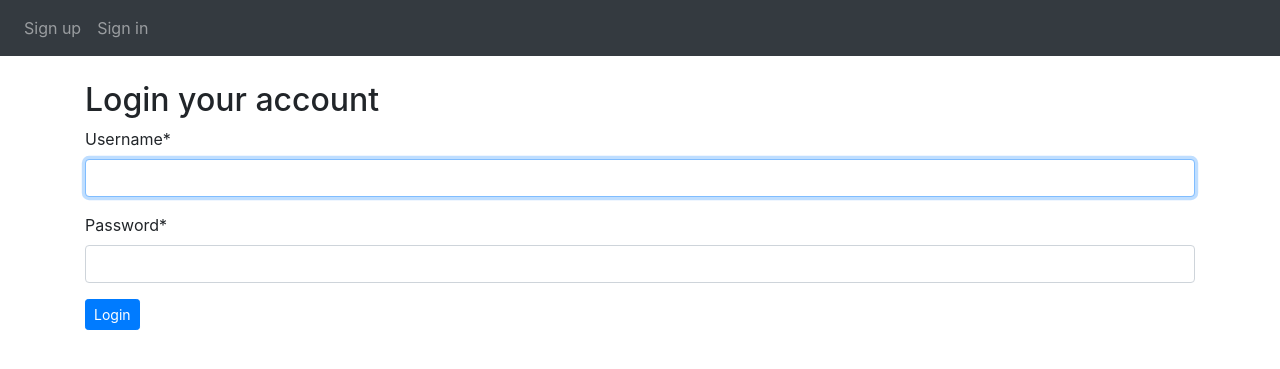
After one commit to erictumuti/django-blog-app, a Django app: page /account/signin/ in a window 1280 px wide. The commit adds this page. Shown: the top 369 px of the page. Run offline with Django 3.2, Linux system fonts and the light colour scheme; some libraries are stand-ins or nearby versions.

Commit message:
user registration and login form using django authentication form and crispy for bootstrap auth

```diff
--- a/App_Login/urls.py
+++ b/App_Login/urls.py
@@ -2,6 +2,10 @@
 from django.urls import path
 from . import views
 
+app_name = 'App_Login'
+
 urlpatterns = [
-
+   path('signup/', views.sign_up, name='signup'),
+   path('signin/', views.login_page, name='signin'),
+   path('logout/', views.logout_user, name='logout'),
 ]
--- a/App_Login/views.py
+++ b/App_Login/views.py
@@ -1,3 +1,41 @@
 from django.shortcuts import render
+from django.contrib.auth.forms import UserCreationForm, AuthenticationForm
+from django.contrib.auth import login, authenticate, logout
+from django.shortcuts import HttpResponseRedirect
+from django.urls import reverse
+from django.contrib.auth.decorators import login_required
+
 
 # Create your views here.
+
+def sign_up(request):
+    form = UserCreationForm()
+    registered = False
+    if request.method == 'POST':
+        form = UserCreationForm(data = request.POST)
+        if form.is_valid():
+            form.save()
+            registered = True
+
+    dict = {'form' : form, 'registered':registered }
+    return render(request, 'App_Login/signup.html', context=dict)
+
+
+def login_page(request):
+    form = AuthenticationForm()
+    if request.method == 'POST':
+        form = AuthenticationForm(data=request.POST)
+        if form.is_valid():
+            username = form.cleaned_data.get('username')
+            password = form.cleaned_data.get('password')
+            user = authenticate(username=username, password=password)
+            if user is not None:
+                login(request,user)
+                return HttpResponseRedirect(reverse('index'))
+    return render(request,'App_Login/login.html', context={'form':form})
+
+
+@login_required
+def logout_user(request):
+    logout(request)
+    return HttpResponseRedirect(reverse('App_Login:signin'))
--- a/my_blog_project/settings.py
+++ b/my_blog_project/settings.py
@@ -41,7 +41,11 @@ INSTALLED_APPS = [
     'django.contrib.staticfiles',
     'App_Login',
     'App_Blog',
+    'crispy_forms',
 ]
+
+#crispy support bootstrap, uni-forms
+CRISPY_TEMPLATE_PACK = 'bootstrap4'
 
 MIDDLEWARE = [
     'django.middleware.security.SecurityMiddleware',
--- /dev/null
+++ b/templates/App_Login/login.html
@@ -0,0 +1,13 @@
+{% extends 'base.html' %}
+{% load crispy_forms_tags %}
+{% block title %} Login page {% endblock %}
+
+{% block body_block %}
+<h2>Login your account </h2>
+<form method="post">
+  {{ form|crispy }}
+  {% csrf_token %}
+  <button type="submit" class="btn btn-primary btn-sm">Login</button>
+</form>
+
+{% endblock %}
--- a/templates/base.html
+++ b/templates/base.html
@@ -14,14 +14,28 @@
 
     <nav class="navbar navbar-expand-sm bg-dark navbar-dark">
       <ul class="navbar-nav">
+        {% if user.is_authenticated %}
         <li class="navbar-item active">
             <a class="nav-link" href="{% url 'index' %}">Home</a>
         </li>
+        <li class="navbar-item">
+            <a class="nav-link" href="{% url 'App_Login:logout' %}">Logout</a>
+        </li>
+        {% else %}
+        <li class="navbar-item">
+            <a class="nav-link" href="{% url 'App_Login:signup' %}">Sign up</a>
+        </li>
+        <li class="navbar-item">
+            <a class="nav-link" href="{% url 'App_Login:signin' %}">Sign in</a>
+        </li>
+        {% endif %}
       </ul>
     </nav>
+      <div class="container" style="padding-top: 25px;">
+        {% block body_block %}
+        {% endblock %}
 
-    {% block body_block %}
-    {% endblock %}
+      </div>
 
     <!-- Optional JavaScript -->
     <!-- jQuery first, then Popper.js, then Bootstrap JS -->
```
Also changed, not shown: templates/App_Login/signup.html (added, +20 -0 lines), db.sqlite3.
